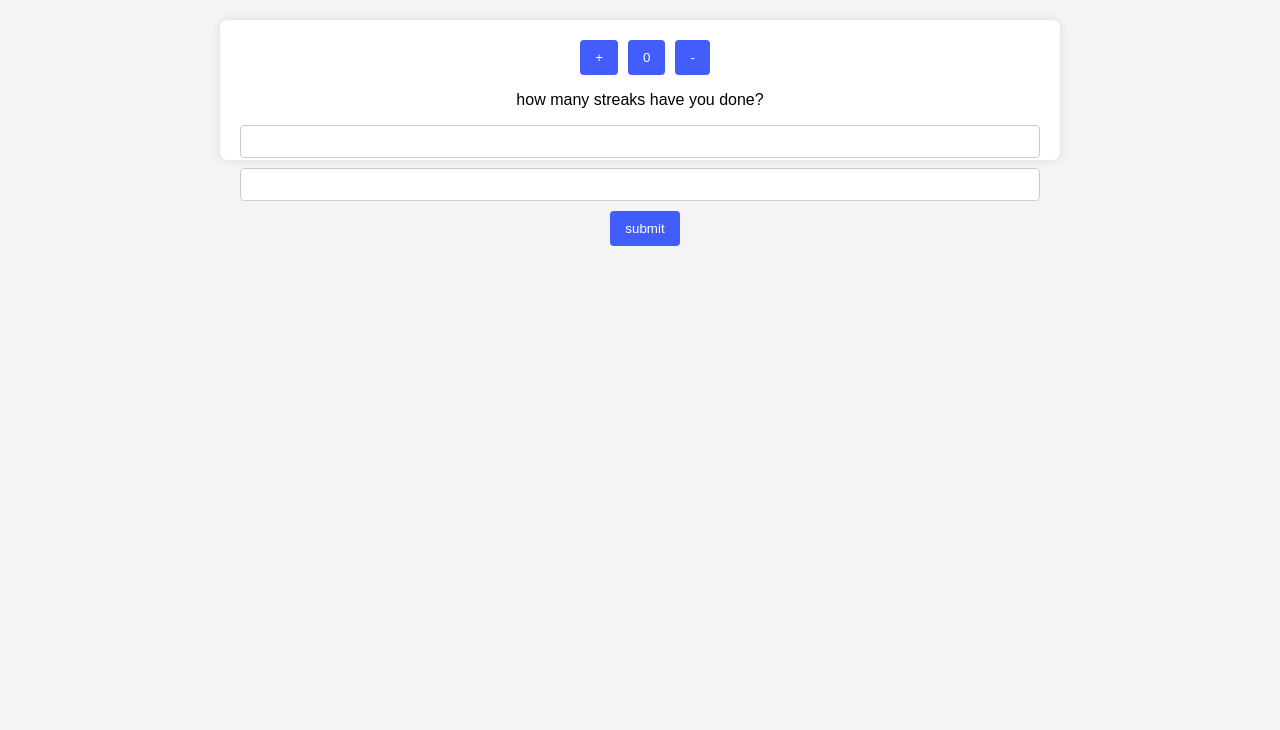
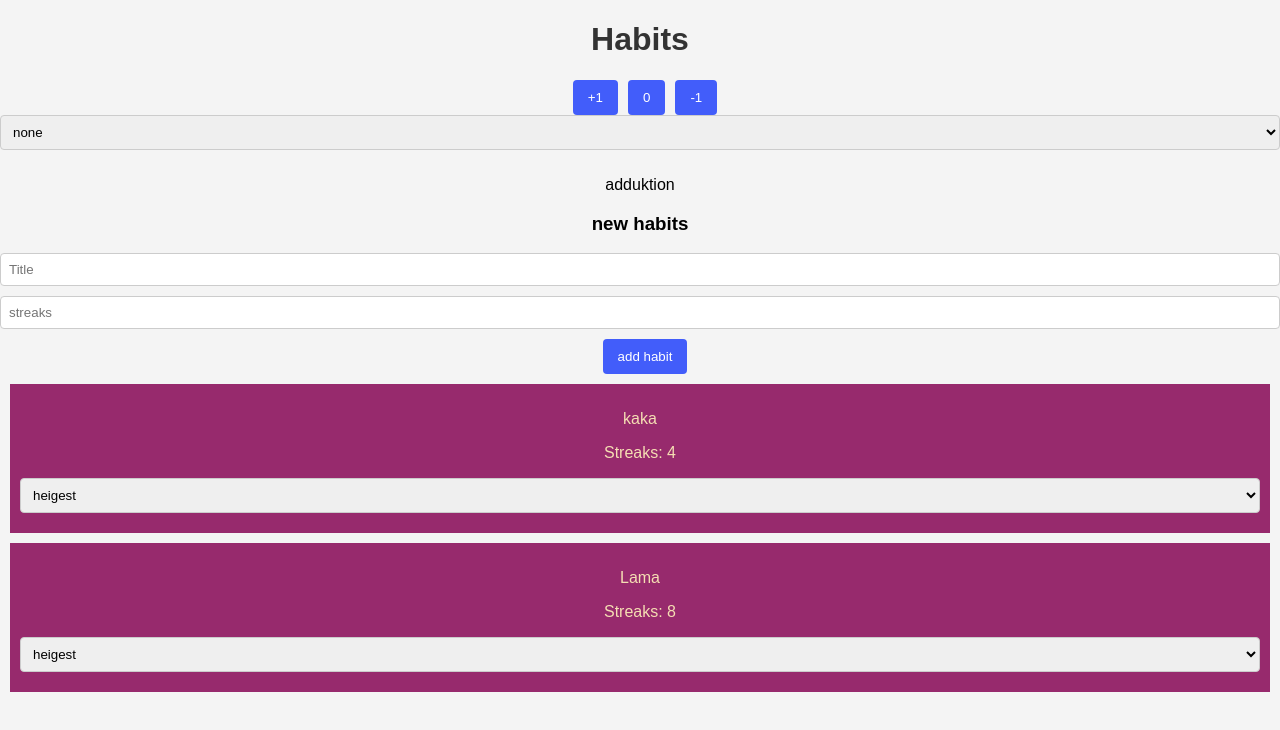
Before and after one commit to AlexanderLindgren1/Grupp-1-frontend-2, a React (Create React App) app: page /Habits in a window 1280 px wide. Shown: the top 730 px of the page. Built offline with nearby package versions, Linux system fonts and the light colour scheme.

Commit message:
Fixed code

```diff
--- a/src/components/Habits.css
+++ b/src/components/Habits.css
@@ -6,12 +6,18 @@
 
         background-color: aquamarine;
         height: 100px;
+        width: 400px;
+        display: grid;
+
+        position: relative;
       }
 
       .item {
+    position: relative;
 
-        width: 50%; /* Ensures the item takes up 100% width within the container */
-        background-color: #ff6347; /* Set a background color for the item (tomato) */
-
-        height: 50%; /* Set the height for the item */
+        background-color: #972a6d; /* Set a background color for the item (tomato) */
+color: wheat;
+      padding: 10px;
+      margin: 10px;
+    justify-content: center;
       }
--- a/src/components/Habits.jsx
+++ b/src/components/Habits.jsx
@@ -1,26 +1,67 @@
-import { useState } from "react"
+import { useState } from "react";
 
-import { NewHabits } from "./NewHabits"
+import { NewHabits } from "./NewHabits";
+
+export function Habits(props) {
+  let [changer, setchanger] = useState("adduktion");
+
+  let [habits, sethabits] = useState([
+    { Title: "kaka", streak: 4 },
+    { Title: "Lama", streak: 8 },
+  ]);
+
+  function addhabits(objects) {
+    let upppdatedHabits = [...habits];
+    console.log(upppdatedHabits);
+    upppdatedHabits.push(objects);
+    sethabits(upppdatedHabits);
+  }
+  let updatehabit = (index) => {
 
 
-export function Habits(props) {
-    let [number, setNumber] = useState(0)
-    let streak = 0
-    function incress() {
+    let updatehabits = [...habits];
 
-        return setNumber(streak)
+    if (changer == "adduktion") {
+      updatehabits[index].streak += 1;
+    } else if (changer == "Zero") {
+      updatehabits[index].streak = 0;
+    } else if (changer == "subtraction") {
+      updatehabits[index].streak -= 1;
+    }
 
-    }
-    return <div className="container">
+    sethabits(updatehabits);
+  };
 
-        <button onClick={() => setNumber(number+1)}>+</button>
-        <button onClick={() => setNumber(0)}>0</button>
-        <button onClick={() => setNumber(number-1)}>-</button>
-        <br />
-        {number ? <p>Streaks: {number}</p> : <p>how many streaks have you done?</p> }
-        <NewHabits data={number} />
-    </div>
+  let rankingHighToLow = (index) => {
+  console.log("kaka");
+    habits.sort((a, b) => {
+        console.log(habits);
+      return b["streak"] - a["streak"];
 
+    });
+  };
 
+  return (
+    <>
+      <h1>Habits</h1>
+      <button onClick={() => setchanger("adduktion")}>+1</button>
+      <button onClick={() => setchanger("Zero")}>0</button>
 
+      <button onClick={() => setchanger("subtraction")}>-1</button>
+
+      <select name="" id="">
+        <option value="">none</option>
+        <option value="">highest</option>
+        <option value="">lowest</option>
+      </select>
+      <p>{changer}</p>
+
+      <NewHabits
+        habits={habits}
+        updatehabit={updatehabit}
+        addhabits={addhabits}
+        // rankingHighToLow={rankingHighToLow}
+      />
+    </>
+  );
 }
--- a/src/components/NewHabits.jsx
+++ b/src/components/NewHabits.jsx
@@ -2,66 +2,60 @@ import { useState } from "react"
 
 export function NewHabits(props) {
 
-    let [habitList, setHabitList] = useState([])
-    let [moveobject, setMoveObject] = useState()
-    let index = 0
 
-    let clonemaster = [...habitList]
-
-    function addHabit(params) {
-        const title = document.getElementById("title").value
-        const streaks = document.getElementById("streaks").value
+    let addOneToStreak = (index) => {
 
 
-        console.log(props.data);
-        let object = {
-            title: title,
-            streaks: props.data && props.data
-        }
+        props.updatehabit(index)
+    }
 
-        clonemaster.push(object)
-        setHabitList(clonemaster)
-        console.log(habitList[0]);
-        if (habitList[1]) {
-            habitList[1].streaks = "Alexander"
-        }
+    return <div>
+
+
+
+        <h3>new habits</h3>
+        <input type="text" placeholder="Title" id="habit" />
+        <input type="number" placeholder="streaks" id="startstreaks" />
+        <button onClick={() => {
+
+
+            let inputhabit = document.getElementById("habit").value
+            let inputstreaks = parseInt(document.getElementById("startstreaks").value)
+            if (!inputhabit == "" && !inputstreaks == "") {
+                let newhabit = {
+                    Title: inputhabit,
+                    streak: inputstreaks
+                }
+                console.log(newhabit);
+                props.addhabits(newhabit)
+            }
+            else {
+                alert("You most write something in the title and add number on streaks");
+            }
 
 
 
 
-    }
-
-    function clx(dxx, index) {
-        console.log(index);
-        return habitList[index].streaks = props.data
+        }}>add habit</button>
+        <div className="Container">
 
 
+            {props.habits && props.habits.map((habit, index) => {
+                return <div className="item" key={index} id={index} onClick={() => addOneToStreak(index)}><p >{habit.Title}</p>
+                    <p>Streaks: {habit.streak}</p>
 
-    }
+                    <div className="procolactor"></div>
 
 
-    return (
-        <div >
-            <input type="text" id="title" />
-            <input type="number" id="streaks" />
-            <button onClick={() => addHabit()}>submit</button>
+                    <select  id={"Prioritet "+ index} onChange={()=>props.rankingHighToLow()}>
+                        <option value={"heigest" }>heigest</option>
+                        <option value={"medium" } >medium</option>
+                        <option value={"low" } >low</option>
+                    </select>
+                </div>
 
+            })}
+        </div>
 
-            {habitList.map((tt, index) => {
-                return <div key={index} className="item"><p>title: {tt.title} streaks: {tt.streaks}  <button onClick={() => clx(tt, index)}>clx </button></p>
-
-                    <input type="radio" id={"low" + index} value={"low"} name={"Prioritet "+ index} />
-                    <label for={"low"+ index}>low</label>
-
-                    <input type="radio" id={"medium"+ index} value={"medium"} name={"Prioritet "+ index} />
-                    <label for={"medium"+ index}>medium</label>
-
-                    <input type="radio" id={"heigest"+ index} value={"heigest" } name={"Prioritet "+ index} />
-                    <label for={"heigest"+ index}>heigest</label>
-                </div>
-            })}
-
-
-        </div>)
-
+    </div>
 }
```
